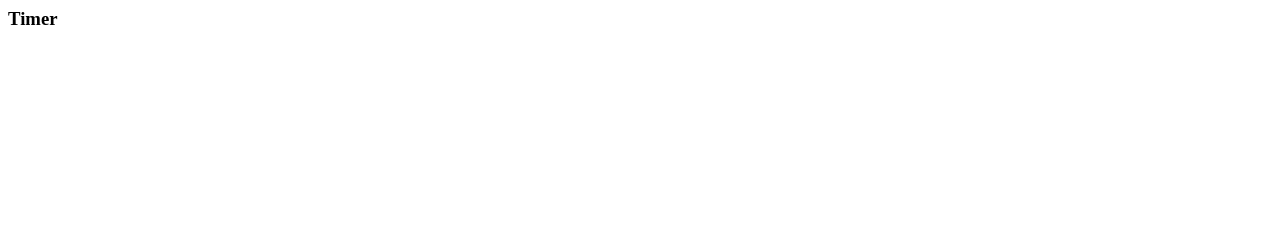
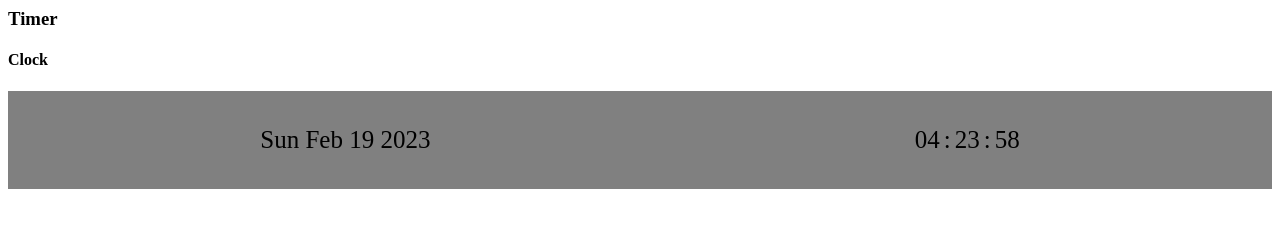
Before and after one commit to Fay4z/Timer, a plain HTML site: page index.html in a window 1280 px wide. Drawn offline with Linux system fonts and the light colour scheme.

Commit message:
added a basic clock and date

```diff
--- a/index.html
+++ b/index.html
@@ -3,9 +3,29 @@
     <meta charset="UTF-8">
     <meta http-equiv="X-UA-Compatible" content="IE=edge">
     <meta name="viewport" content="width=device-width, initial-scale=1.0">
+    <link rel="stylesheet" href="style.css">
     <title>Timer</title>
 </head>
 <body>
     <h3>Timer</h3>
+
+    <h4>Clock</h4>
+
+    <div class="clock-wrapper">
+        <div class="date">
+            <p class="fullDate"></p>
+        </div>
+        <div class="time">
+            <div class="fullTime">
+                <span class="hour"></span>
+                <span class="colon">:</span>
+                <span class="min"></span>
+                <span class="colon">:</span>
+                <span class="sec"></span>
+            </div>
+        </div>
+    </div>
+
+    <script src="timer.js"></script>
 </body>
 </html>
--- a/style.css
+++ b/style.css
@@ -0,0 +1,10 @@
+.clock-wrapper{
+    background-color: gray;
+    display: flex;
+    align-items: center;
+    justify-content: space-around;
+    padding: 10px;
+}
+.clock-wrapper p,span{
+    font-size: 25px;
+}
--- a/timer.js
+++ b/timer.js
@@ -0,0 +1,39 @@
+const fullDate = document.querySelector(".fullDate");
+const hour = document.querySelector(".hour");
+const min = document.querySelector(".min");
+const sec = document.querySelector(".sec");
+
+
+const date = Date.now();
+const d = new Date();
+console.log(date);
+console.log(d.toDateString())
+
+fullDate.innerText = d.toDateString();
+
+const runtime = ()=>{
+
+
+    setInterval(()=>{
+        const newd = new Date();
+        let hrs = newd.getHours();
+        let mins = newd.getMinutes();
+        let secs = newd.getSeconds();
+        if(newd.getHours() < 10){
+            hrs = `0${newd.getHours()}`
+        }
+        if(newd.getMinutes() < 10){
+            mins = `0${newd.getMinutes()}`
+        }
+        if(newd.getSeconds() < 10){
+            secs = `0${newd.getSeconds()}`;
+        }
+        hour.innerText = hrs
+        min.innerHTML = mins
+        sec.innerText = secs
+    },1000)
+
+
+}
+
+runtime();
```
